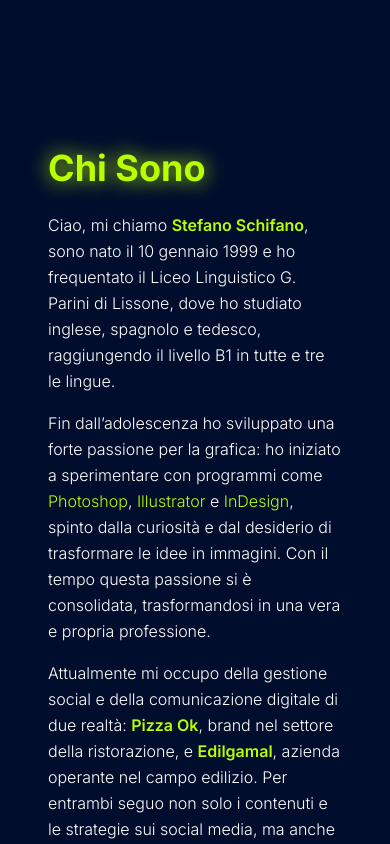
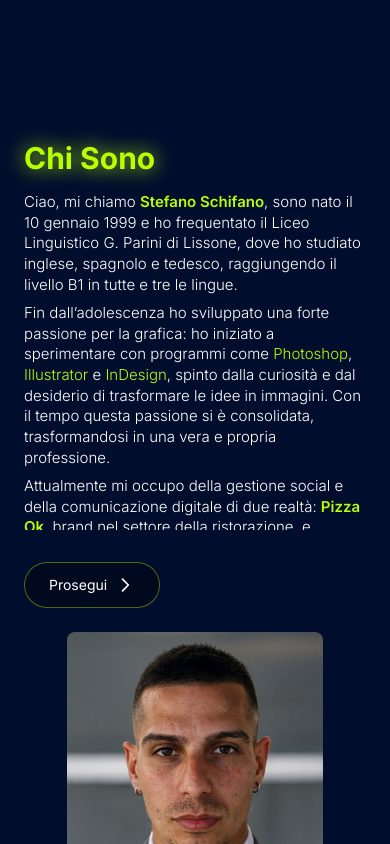
Before and after one commit to stegraphics/portfolio, a React (Vite) app: page / in a window 390 px wide. Shown: the part 920-1764 px from the top of the page. Built offline with nearby package versions, Linux system fonts and the light colour scheme.

Commit message:
Mobile: menù in modal con sfocatura dello sfondo; CTA ‘SCOPRI MENÙ’ aggiornata. Scrollbar mobile più sottile; contenitori testi più corti e larghi (Chi Sono e progetti). Immagine forno pizza più grande su mobile.

```diff
--- a/src/components/About.tsx
+++ b/src/components/About.tsx
@@ -193,13 +193,13 @@ const About: React.FC = () => {
   };
   return (
     <section id="about" className="py-20 bg-transparent">
-      <div className="container mx-auto px-4">
-        <div className="max-w-full mx-auto px-4 md:px-12">
+      <div className="container mx-auto px-2 md:px-4">
+        <div className="max-w-full mx-auto px-2 md:px-12">
           <div className="flex flex-col lg:flex-row items-start gap-10 min-h-[320px]">
 
             {/* Colonna sinistra - contenuto principale */}
             <div className={`${showVideo ? 'lg:w-3/5' : showContent ? 'lg:w-1/2' : 'lg:w-3/5'} w-full transition-all ease-in-out ${noTransitionBack ? 'duration-0' : 'duration-500'}`}>
-              <div className="p-4 md:p-8 min-h-[320px] flex flex-col justify-center">
+              <div className="p-2 md:p-8 min-h-[320px] flex flex-col justify-center">
                 {showVideo ? (
                   <>
                   <div className="flex flex-col items-center justify-center h-full w-full">
@@ -405,25 +405,27 @@ const About: React.FC = () => {
                   </>
                 ) : showContent ? (
                   <div className="animate-fade-in-left">
-                    <h2 ref={titleRef} className="text-4xl md:text-6xl font-bold text-[#b8ff00] text-left mb-6 [text-shadow:_0_0_20px_#b8ff00] relative z-20">
+                    <h2 ref={titleRef} className="text-3xl md:text-6xl font-bold text-[#b8ff00] text-left mb-4 md:mb-6 [text-shadow:_0_0_20px_#b8ff00] relative z-20">
                       {t('about', 'title')}
                     </h2>
+                    <div className="space-y-2 md:space-y-4 max-h-[40vh] md:max-h-[52vh] overflow-y-auto pr-2 -mr-2 thin-scrollbar hide-scrollbar-desktop">
                       <p
-                      className="text-white text-base md:text-lg font-light text-left max-w-4xl leading-relaxed"
+                        className="text-white text-[15px] md:text-lg font-light text-left max-w-[98vw] md:max-w-4xl leading-snug md:leading-relaxed"
                         dangerouslySetInnerHTML={{ __html: t('about', 'bio.intro') as string }}
                       />
                       <p
-                      className="text-white text-base md:text-lg font-light text-left max-w-4xl leading-relaxed mt-4"
+                        className="text-white text-[15px] md:text-lg font-light text-left max-w-[98vw] md:max-w-4xl leading-snug md:leading-relaxed md:mt-4"
                         dangerouslySetInnerHTML={{ __html: t('about', 'bio.passion') as string }}
                       />
                       <p
-                      className="text-white text-base md:text-lg font-light text-left max-w-4xl leading-relaxed mt-4"
+                        className="text-white text-[15px] md:text-lg font-light text-left max-w-[98vw] md:max-w-4xl leading-snug md:leading-relaxed md:mt-4"
                         dangerouslySetInnerHTML={{ __html: t('about', 'bio.work') as string }}
                       />
                       <p
-                      className="text-white text-base md:text-lg font-light text-left max-w-4xl leading-relaxed mt-4"
+                        className="text-white text-[15px] md:text-lg font-light text-left max-w-[98vw] md:max-w-4xl leading-snug md:leading-relaxed md:mt-4"
                         dangerouslySetInnerHTML={{ __html: t('about', 'bio.conclusion') as string }}
                       />
+                    </div>
                     {showNextArrow && (
                       <div className="flex justify-start mt-8 animate-fade-in-up">
                         <button
@@ -458,27 +460,27 @@ const About: React.FC = () => {
                     </div>
                   </div>
                 ) : showDescription ? (
-                  <div className="flex flex-col items-start justify-start h-full w-full px-8 relative">
+                  <div className="flex flex-col items-start justify-start h-full w-full px-3 md:px-8 relative">
                     <div ref={titleRef} className={"h-16 " + (showPizzaOk ? "md:h-20 mb-2" : "md:h-28 mb-8")}>
-                      <h2 className={(showPizzaOk ? 'hidden ' : 'opacity-100 ') + 'text-4xl md:text-6xl font-bold text-[#b8ff00] text-left [text-shadow:_0_0_20px_#b8ff00] transition-opacity duration-500 ease-out'}>
+                      <h2 className={(showPizzaOk ? 'hidden ' : 'opacity-100 ') + 'text-4xl md:text-6xl font-bold text-[#b8ff00] text-left md:text-left [text-shadow:_0_0_20px_#b8ff00] transition-opacity duration-500 ease-out'}>
                         {t('about', 'projects.edilgamal.title') as string}
                       </h2>
-                      <h2 className={(showPizzaOk ? 'opacity-100 ' : 'hidden ') + 'text-4xl md:text-6xl font-bold text-[#b8ff00] text-left [text-shadow:_0_0_20px_#b8ff00] whitespace-nowrap'}>
+                      <h2 className={(showPizzaOk ? 'opacity-100 ' : 'hidden ') + 'text-4xl md:text-6xl font-bold text-[#b8ff00] text-left md:text-left [text-shadow:_0_0_20px_#b8ff00] whitespace-nowrap'}>
                         {t('about', 'projects.pizzaok.title') as string}
                       </h2>
                     </div>
-                    <div className="mt-0">
+                    <div className="mt-0 max-h-[36vh] md:max-h-[46vh] overflow-y-auto pr-2 -mr-2 space-y-2 md:space-y-4 thin-scrollbar hide-scrollbar-desktop">
   {/* Testo originale */}
-  <p className={(showStrategyText ? 'hidden ' : 'opacity-100 ') + 'text-white text-base md:text-lg font-light text-left max-w-4xl leading-relaxed transition-opacity duration-700 ease-out'}
+  <p className={(showStrategyText ? 'hidden ' : 'opacity-100 ') + 'text-white text-[15px] md:text-lg font-light text-left max-w-[96vw] md:max-w-4xl leading-snug md:leading-relaxed transition-opacity duration-700 ease-out'}
      dangerouslySetInnerHTML={{ __html: t('about', 'projects.edilgamal.description') as string }}
   />
                       {/* Testo strategia sociale (in dissolvenza) */}
                       {showPizzaOk ? (
-                        <p className={'text-white text-base md:text-lg font-light text-left max-w-4xl leading-relaxed'}
+                        <p className={'text-white text-[15px] md:text-lg font-light text-left max-w-[98vw] md:max-w-4xl leading-snug md:leading-relaxed'}
                            dangerouslySetInnerHTML={{ __html: t('about', 'projects.pizzaok.description') as string }}
                         />
                       ) : (
-                        <div className={((showStrategyText && textVisible) ? 'opacity-100 ' : 'opacity-0 hidden ') + 'text-white text-base md:text-lg font-light text-left max-w-4xl leading-relaxed transition-opacity duration-700 ease-out'}
+                        <div className={((showStrategyText && textVisible) ? 'opacity-100 ' : 'opacity-0 hidden ') + 'text-white text-[15px] md:text-lg font-light text-left max-w-[98vw] md:max-w-4xl leading-snug md:leading-relaxed transition-opacity duration-700 ease-out'}
                            dangerouslySetInnerHTML={{ __html: t('about', 'projects.edilgamal.strategy') as string }}
                         />
                       )}
@@ -488,14 +490,14 @@ const About: React.FC = () => {
                       {showPizzaOk ? (
                         showPizzaOvenIcon ? (
                           <div className="w-full">
-                            <div className="bg-white rounded-lg overflow-visible md:overflow-hidden">
+                            <div className="bg-white rounded-none md:rounded-lg overflow-hidden -mx-3 md:mx-0 p-0 md:p-0">
                               <img
                                 src="/images/PIZZA ICONE FORNO.svg"
                                 alt="Icona forno Pizza"
-                                className="w-full h-auto block"
+                                className="w-[110vw] md:w-full h-auto block -ml-5 md:ml-0"
                               />
                             </div>
-                            <div className="mt-4 bg-[#363F48] rounded-lg overflow-hidden">
+                            <div className="mt-4 bg-[#363F48] rounded-lg overflow-hidden thin-scrollbar hide-scrollbar-desktop">
                                <div className="marquee-track flex items-center gap-6 py-4 px-4">
                                 <img src="/images/PIZZA primavera.png" alt="Pizza primavera" className="h-28 md:h-32 lg:h-40 w-auto object-contain max-w-full" loading="eager" decoding="async" fetchpriority="high" />
                                 <img src="/images/PIZZA SALAME.png" alt="Pizza salame" className="h-28 md:h-32 lg:h-40 w-auto object-contain max-w-full" loading="eager" decoding="async" fetchpriority="high" />
@@ -508,6 +510,9 @@ const About: React.FC = () => {
                                 <img src="/images/PIZZA TONNO E OLIVE.png" alt="Pizza tonno e olive" className="h-28 md:h-32 lg:h-40 w-auto object-contain max-w-full" aria-hidden="true" />
                                 <img src="/images/PIZZA WURSTEL.png" alt="Pizza wurstel" className="h-28 md:h-32 lg:h-40 w-auto object-contain max-w-full" aria-hidden="true" />
                               </div>
+                            </div>
+                            <div className="block md:hidden flex justify-center mt-3">
+                              <button onClick={() => setShowMenuModal(true)} className="text-[#b8ff00] uppercase font-bold tracking-wide hover:text-white transition-colors">SCOPRI MENÙ</button>
                             </div>
                           </div>
                         ) : (
--- a/src/index.css
+++ b/src/index.css
@@ -257,3 +257,28 @@ html {
     transform: rotateY(0deg);
   }
 }
+
+/* Scrollbar visibility rules: hidden on desktop, thin on mobile */
+@media (min-width: 768px) {
+  .hide-scrollbar-desktop {
+    -ms-overflow-style: none; /* IE and Edge */
+    scrollbar-width: none; /* Firefox */
+  }
+  .hide-scrollbar-desktop::-webkit-scrollbar {
+    display: none; /* Chrome, Safari */
+  }
+}
+
+@media (max-width: 767px) {
+  .thin-scrollbar::-webkit-scrollbar {
+    height: 3px;
+    width: 3px;
+  }
+  .thin-scrollbar::-webkit-scrollbar-track {
+    background: transparent;
+  }
+  .thin-scrollbar::-webkit-scrollbar-thumb {
+    background: #c0ff00;
+    border-radius: 2px;
+  }
+}
```
Lines whose indentation alone changed are shown as unchanged.
